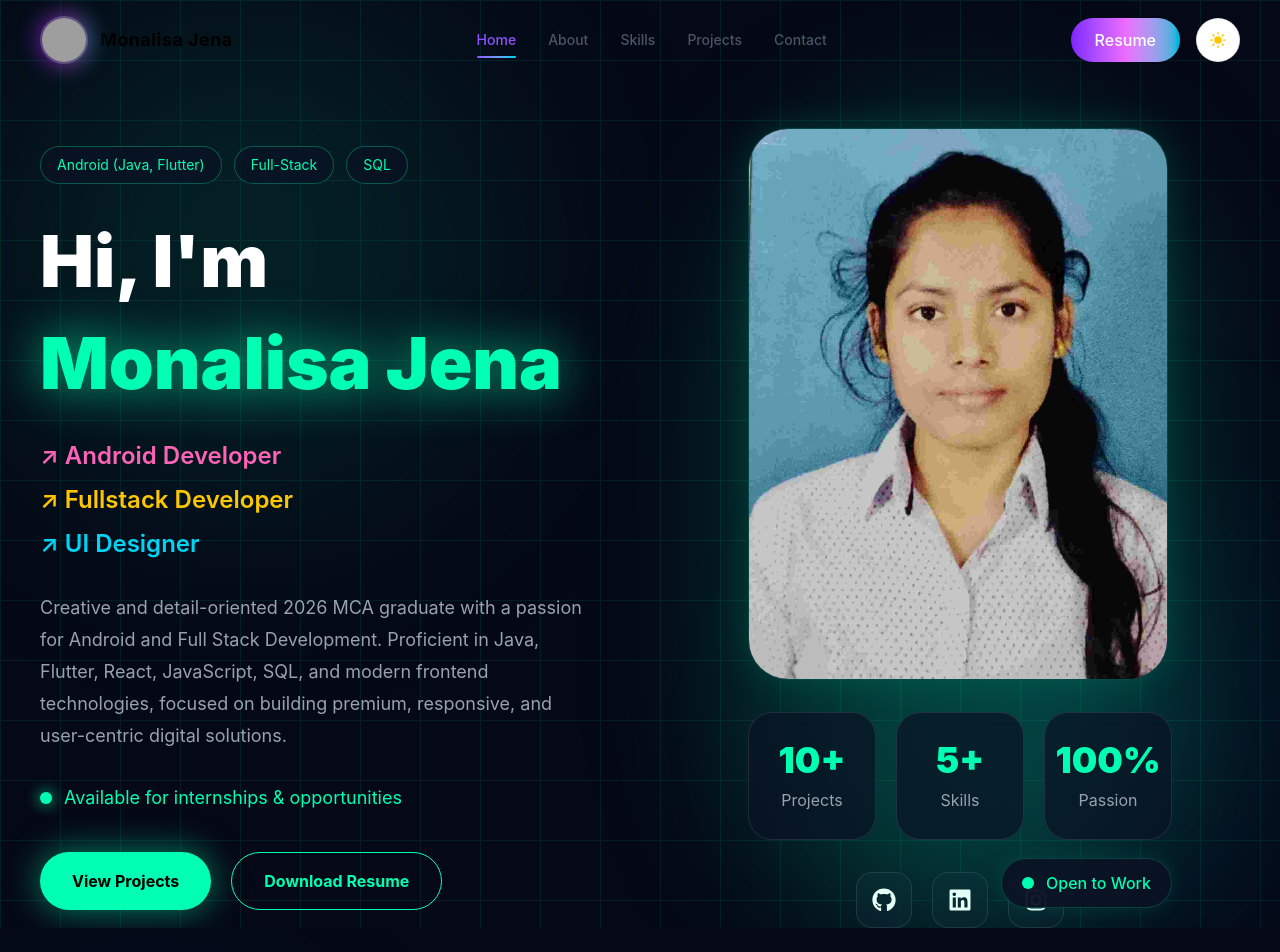
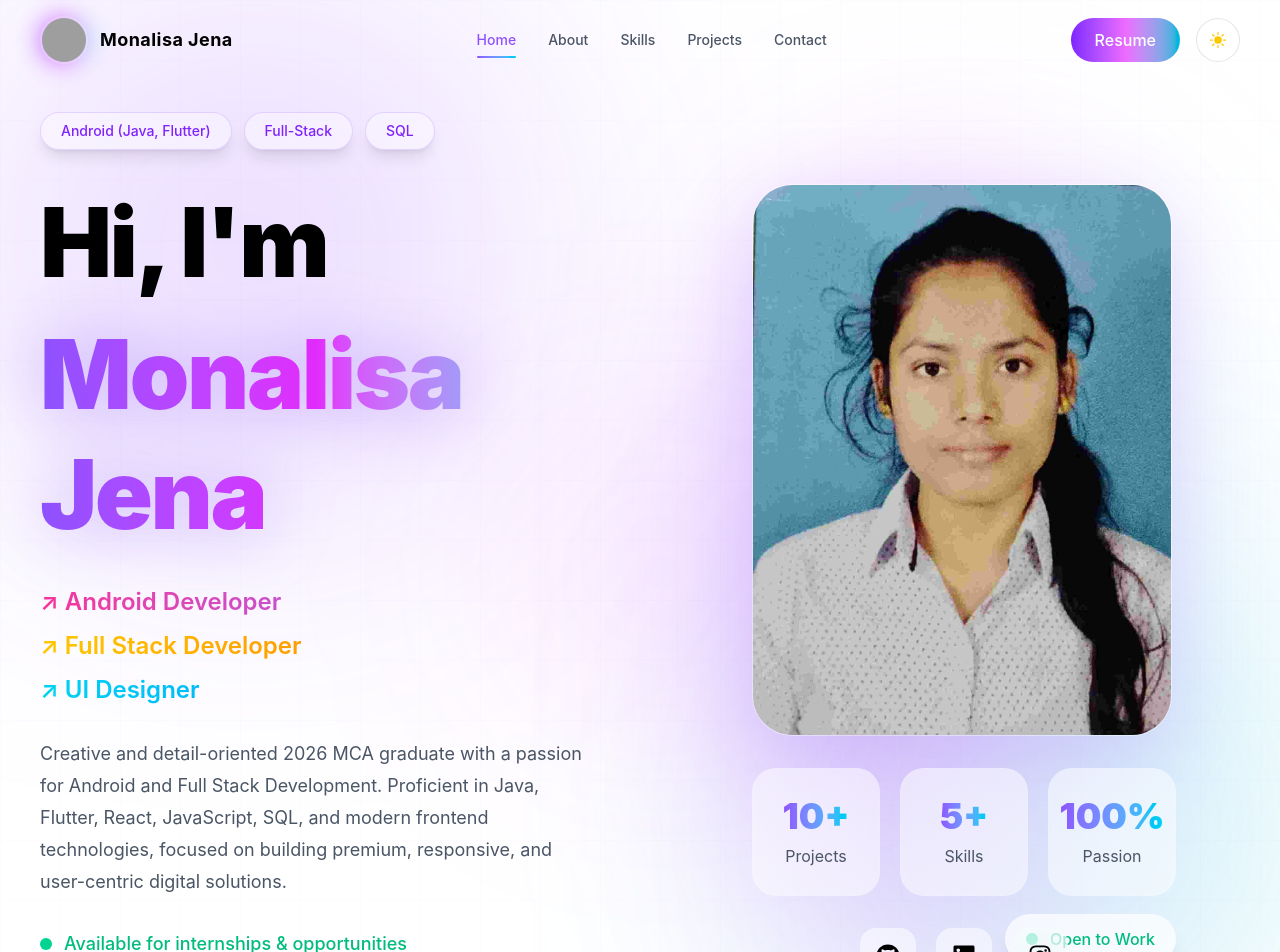
Before and after one commit to Monalisa-XD/monalisa-portfolio, a React (Vite) app: page / in a window 1280 px wide. Shown: the top 952 px of the page. Built offline with nearby package versions, Linux system fonts and the light colour scheme; grey boxes are pictures that could not be loaded.

Commit message:
feat: Enhance Hero component with improved styling and layout adjustments

```diff
--- a/src/components/Hero.jsx
+++ b/src/components/Hero.jsx
@@ -5,95 +5,113 @@ import { FaGithub, FaLinkedin, FaInstagram } from "react-icons/fa";
 
 const Hero = () => {
   return (
-    <section className="relative min-h-screen bg-[#050816] overflow-hidden pt-32">
-      {/* Background Glow */}
-      <div className="absolute top-0 left-0 w-[500px] h-[500px] bg-[#00ffb3]/10 blur-[120px] rounded-full" />
+    <section className="relative min-h-screen overflow-hidden pt-28 bg-white dark:bg-[#050816] transition-colors duration-500">
+      {/* PREMIUM BACKGROUND GLOW */}
+      <div className="absolute top-0 left-0 w-[500px] h-[500px] bg-violet-600/20 blur-[140px] rounded-full" />
 
-      <div className="absolute bottom-0 right-0 w-[400px] h-[400px] bg-cyan-500/10 blur-[120px] rounded-full" />
+      <div className="absolute bottom-0 right-0 w-[450px] h-[450px] bg-cyan-500/20 blur-[140px] rounded-full" />
 
-      {/* Grid Background */}
+      <div className="absolute top-[40%] left-[40%] w-[300px] h-[300px] bg-fuchsia-500/10 blur-[120px] rounded-full" />
+
+      {/* GRID */}
       <div
-        className="absolute inset-0 opacity-[0.08]"
+        className="absolute inset-0 opacity-[0.05] dark:opacity-[0.08]"
         style={{
           backgroundImage:
-            "linear-gradient(#00ffb3 1px, transparent 1px), linear-gradient(to right, #00ffb3 1px, transparent 1px)",
+            "linear-gradient(rgba(139,92,246,0.4) 1px, transparent 1px), linear-gradient(to right, rgba(139,92,246,0.4) 1px, transparent 1px)",
           backgroundSize: "60px 60px",
         }}
       />
 
-      {/* Main Container */}
-      <div className="relative z-10 max-w-7xl mx-auto px-6 lg:px-10 min-h-screen flex flex-col lg:flex-row items-center justify-between gap-20">
+      {/* MAIN CONTAINER */}
+      <div className="relative z-10 max-w-7xl mx-auto px-5 sm:px-6 lg:px-10 min-h-screen flex flex-col lg:flex-row items-center justify-between gap-16 lg:gap-24">
         {/* LEFT CONTENT */}
-        <div className="flex-1">
-          {/* Tags */}
-          <div className="flex flex-wrap gap-3 mb-8">
-            {["Android (Java, Flutter)", "Full-Stack", "SQL"].map((item, index) => (
-              <span
-                key={index}
-                className="px-4 py-2 rounded-full border border-[#00ffb3]/30 text-[#00ffb3] text-sm bg-[#0B1224]/70 backdrop-blur-xl"
-              >
-                {item}
-              </span>
-            ))}
+        <div className="flex-1 text-center lg:text-left">
+          {/* TAGS */}
+          <div className="flex flex-wrap justify-center lg:justify-start gap-3 mb-8">
+            {["Android (Java, Flutter)", "Full-Stack", "SQL"].map(
+              (item, index) => (
+                <span
+                  key={index}
+                  className="px-5 py-2 rounded-full border border-violet-500/20 bg-white/40 dark:bg-[#0B1224]/60 backdrop-blur-2xl text-violet-600 dark:text-violet-300 text-sm font-medium shadow-lg hover:scale-105 hover:border-violet-400 transition-all duration-300"
+                >
+                  {item}
+                </span>
+              ),
+            )}
           </div>
 
-          {/* Heading */}
-          <h2 className="text-5xl md:text-7xl font-black leading-tight text-white">
+          {/* HEADING */}
+          <h2 className="text-5xl sm:text-6xl md:text-7xl lg:text-8xl font-black leading-tight tracking-tight text-black dark:text-white">
             Hi, I'm
-            <span className="block mt-3 text-[#00ffb3] drop-shadow-[0_0_25px_rgba(0,255,179,0.7)]">
+            <span className="block mt-3 bg-gradient-to-r from-violet-500 via-fuchsia-500 to-cyan-400 bg-clip-text text-transparent drop-shadow-[0_0_35px_rgba(139,92,246,0.45)]">
               Monalisa Jena
             </span>
           </h2>
 
-          {/* Roles */}
+          {/* ROLES */}
           <div className="mt-8 space-y-3">
-            <p className="text-pink-400 text-2xl font-semibold">
+            <p className="text-xl md:text-2xl font-semibold bg-gradient-to-r from-pink-500 to-violet-500 bg-clip-text text-transparent">
               ↗ Android Developer
             </p>
 
-            <p className="text-yellow-400 text-2xl font-semibold">
-              ↗ Fullstack Developer
+            <p className="text-xl md:text-2xl font-semibold bg-gradient-to-r from-yellow-400 to-orange-500 bg-clip-text text-transparent">
+              ↗ Full Stack Developer
             </p>
 
-            <p className="text-cyan-400 text-2xl font-semibold">
+            <p className="text-xl md:text-2xl font-semibold bg-gradient-to-r from-cyan-400 to-blue-500 bg-clip-text text-transparent">
               ↗ UI Designer
             </p>
           </div>
 
-          {/* Description */}
-          <p className="mt-8 text-gray-400 text-lg leading-8 max-w-2xl">
-           Creative and detail-oriented 2026 MCA graduate with a passion for Android and Full Stack Development. Proficient in Java, Flutter, React, JavaScript, SQL, and modern frontend technologies, focused on building premium, responsive, and user-centric digital solutions.
+          {/* DESCRIPTION */}
+          <p className="mt-8 text-gray-600 dark:text-gray-400 text-base sm:text-lg leading-8 max-w-2xl mx-auto lg:mx-0">
+            Creative and detail-oriented 2026 MCA graduate with a passion for
+            Android and Full Stack Development. Proficient in Java, Flutter,
+            React, JavaScript, SQL, and modern frontend technologies, focused on
+            building premium, responsive, and user-centric digital solutions.
           </p>
 
-          {/* Status */}
-          <div className="mt-8 flex items-center gap-3">
-            <div className="w-3 h-3 rounded-full bg-[#00ffb3] shadow-[0_0_15px_#00ffb3]" />
+          {/* STATUS */}
+          <div className="mt-8 flex items-center justify-center lg:justify-start gap-3">
+            <div className="relative">
+              <div className="w-3 h-3 rounded-full bg-emerald-400" />
+              <div className="absolute inset-0 rounded-full bg-emerald-400 animate-ping" />
+            </div>
 
-            <p className="text-[#00ffb3] text-lg">
+            <p className="text-emerald-500 dark:text-emerald-400 text-lg font-medium">
               Available for internships & opportunities
             </p>
           </div>
 
-          {/* Buttons */}
-          <div className="mt-10 flex flex-wrap gap-5">
-            <button className="px-8 py-4 rounded-full bg-[#00ffb3] text-black font-bold hover:scale-105 transition-all duration-300 shadow-[0_0_35px_rgba(0,255,179,0.5)]">
-              View Projects
+          {/* BUTTONS */}
+          <div className="mt-10 flex flex-wrap justify-center lg:justify-start gap-5">
+            {/* PROJECT BUTTON */}
+            <button className="group relative overflow-hidden px-8 py-4 rounded-full font-semibold text-white bg-gradient-to-r from-violet-600 via-fuchsia-500 to-cyan-400 shadow-[0_0_35px_rgba(139,92,246,0.35)] hover:scale-105 transition-all duration-500">
+              <span className="relative z-10">View Projects</span>
+
+              <div className="absolute inset-0 bg-gradient-to-r from-cyan-400 via-fuchsia-500 to-violet-600 opacity-0 group-hover:opacity-100 transition-all duration-500" />
             </button>
 
-            <button className="px-8 py-4 rounded-full border border-[#00ffb3] text-[#00ffb3] font-bold hover:bg-[#00ffb3] hover:text-black transition-all duration-300">
+            {/* RESUME BUTTON */}
+            <a
+              href={resumePDF}
+              download
+              className="group px-8 py-4 rounded-full border border-violet-500/20 bg-white/50 dark:bg-[#0B1224]/70 backdrop-blur-2xl text-black dark:text-white font-semibold hover:border-violet-400 hover:shadow-[0_0_25px_rgba(139,92,246,0.25)] hover:-translate-y-1 transition-all duration-500"
+            >
               Download Resume
-            </button>
+            </a>
           </div>
         </div>
 
         {/* RIGHT CONTENT */}
         <div className="flex-1 flex justify-center">
           <div className="relative">
-            {/* Glow */}
-            <div className="absolute inset-0 bg-[#00ffb3]/20 blur-[80px] rounded-full" />
+            {/* IMAGE GLOW */}
+            <div className="absolute inset-0 bg-gradient-to-r from-violet-600/30 via-fuchsia-500/20 to-cyan-400/20 blur-[100px] rounded-full" />
 
-            {/* Image Card */}
-            <div className="relative w-[340px] md:w-[420px] rounded-[40px] overflow-hidden border border-[#00ffb3]/20 bg-[#0B1224]/70 backdrop-blur-xl shadow-[0_0_40px_rgba(0,255,179,0.15)]">
+            {/* IMAGE CARD */}
+            <div className="relative w-[280px] sm:w-[340px] md:w-[420px] rounded-[40px] overflow-hidden border border-white/10 bg-white/10 dark:bg-[#0B1224]/70 backdrop-blur-2xl shadow-[0_20px_80px_rgba(139,92,246,0.2)] hover:-translate-y-3 transition-all duration-700">
               <img
                 src={profileImg}
                 alt="profile"
@@ -101,15 +119,20 @@ const Hero = () => {
               />
             </div>
 
-            {/* Open To Work */}
-            <div className="absolute bottom-5 right-0 bg-[#0B1224]/90 backdrop-blur-xl border border-[#00ffb3]/20 px-5 py-3 rounded-full flex items-center gap-3 shadow-[0_0_20px_rgba(0,255,179,0.1)]">
-              <div className="w-3 h-3 rounded-full bg-[#00ffb3]" />
+            {/* OPEN TO WORK */}
+            <div className="absolute bottom-5 right-0 bg-white/70 dark:bg-[#0B1224]/90 backdrop-blur-2xl border border-white/10 px-5 py-3 rounded-full flex items-center gap-3 shadow-xl">
+              <div className="relative">
+                <div className="w-3 h-3 rounded-full bg-emerald-400" />
+                <div className="absolute inset-0 rounded-full bg-emerald-400 animate-ping" />
+              </div>
 
-              <p className="text-[#00ffb3] font-medium">Open to Work</p>
+              <p className="text-emerald-500 dark:text-emerald-400 font-medium">
+                Open to Work
+              </p>
             </div>
 
-            {/* Stats */}
-            <div className="flex gap-5 mt-8 justify-center">
+            {/* STATS */}
+            <div className="flex gap-4 sm:gap-5 mt-8 justify-center flex-wrap">
               {[
                 { number: "10+", label: "Projects" },
                 { number: "5+", label: "Skills" },
@@ -117,25 +140,27 @@ const Hero = () => {
               ].map((item, index) => (
                 <div
                   key={index}
-                  className="w-32 h-32 rounded-3xl bg-[#0B1224]/70 border border-white/10 backdrop-blur-xl flex flex-col items-center justify-center"
+                  className="w-28 h-28 sm:w-32 sm:h-32 rounded-3xl bg-white/50 dark:bg-[#0B1224]/70 border border-white/10 backdrop-blur-2xl flex flex-col items-center justify-center hover:-translate-y-2 hover:shadow-[0_0_30px_rgba(139,92,246,0.2)] transition-all duration-500"
                 >
-                  <h3 className="text-4xl font-black text-[#00ffb3]">
+                  <h3 className="text-3xl sm:text-4xl font-black bg-gradient-to-r from-violet-500 to-cyan-400 bg-clip-text text-transparent">
                     {item.number}
                   </h3>
 
-                  <p className="text-gray-400 mt-2">{item.label}</p>
+                  <p className="text-gray-600 dark:text-gray-400 mt-2 text-sm sm:text-base">
+                    {item.label}
+                  </p>
                 </div>
               ))}
             </div>
 
-            {/* Social Icons */}
+            {/* SOCIAL ICONS */}
             <div className="flex justify-center gap-5 mt-8">
               {[FaGithub, FaLinkedin, FaInstagram].map((Icon, index) => (
                 <div
                   key={index}
-                  className="w-14 h-14 rounded-2xl bg-[#0B1224]/80 border border-white/10 flex items-center justify-center text-white text-2xl hover:border-[#00ffb3] hover:text-[#00ffb3] transition-all duration-300 cursor-pointer"
+                  className="group w-14 h-14 rounded-2xl bg-white/50 dark:bg-[#0B1224]/80 border border-white/10 backdrop-blur-xl flex items-center justify-center text-black dark:text-white text-2xl hover:-translate-y-2 hover:border-violet-400 hover:shadow-[0_0_30px_rgba(139,92,246,0.25)] transition-all duration-500 cursor-pointer"
                 >
-                  <Icon />
+                  <Icon className="group-hover:text-violet-400 transition-all duration-500" />
                 </div>
               ))}
             </div>
```
